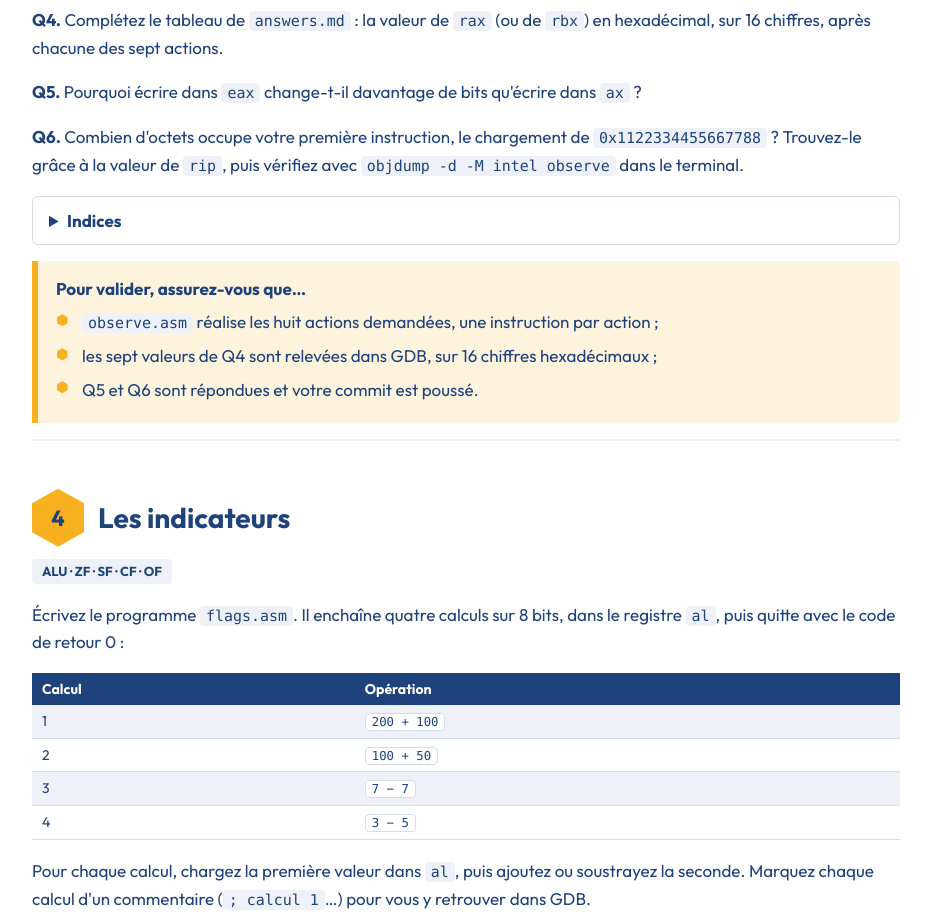
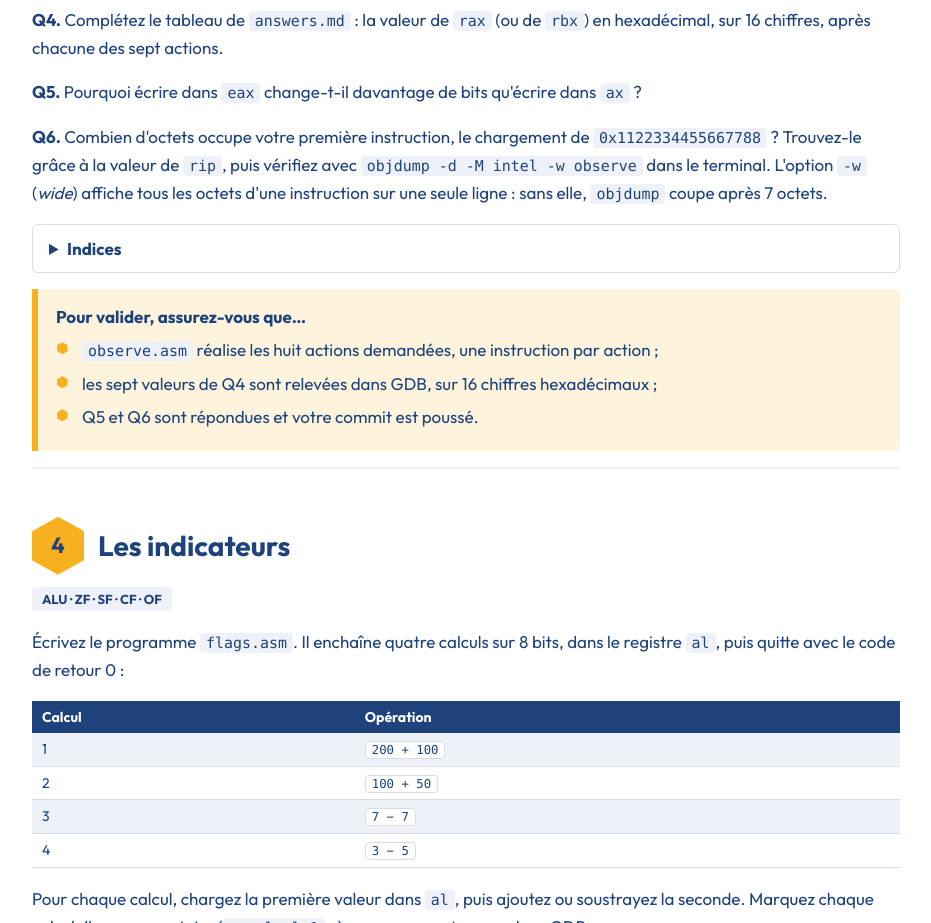
Before and after one commit to Chris-CHEVALIER/2ASSE-supports, a plain HTML site: page tp/tp1.html in a window 1280 px wide. Shown: the part 7400-8323 px from the top of the page, without its empty margins (174-1105 px from the left). Drawn offline with Linux system fonts and the light colour scheme.

Commit message:
TP1 : objdump -w pour la Q6
Co-Authored-By: Claude Opus 5.5 <noreply@anthropic.com>

```diff
--- a/tp/tp1.html
+++ b/tp/tp1.html
@@ -260,7 +260,7 @@
     <h3>Questions</h3>
     <p><strong>Q4.</strong> Complétez le tableau de <code>answers.md</code> : la valeur de <code>rax</code> (ou de <code>rbx</code>) en hexadécimal, sur 16 chiffres, après chacune des sept actions.</p>
     <p><strong>Q5.</strong> Pourquoi écrire dans <code>eax</code> change-t-il davantage de bits qu'écrire dans <code>ax</code> ?</p>
-    <p><strong>Q6.</strong> Combien d'octets occupe votre première instruction, le chargement de <code>0x1122334455667788</code> ? Trouvez-le grâce à la valeur de <code>rip</code>, puis vérifiez avec <code>objdump -d -M intel observe</code> dans le terminal.</p>
+    <p><strong>Q6.</strong> Combien d'octets occupe votre première instruction, le chargement de <code>0x1122334455667788</code> ? Trouvez-le grâce à la valeur de <code>rip</code>, puis vérifiez avec <code>objdump -d -M intel -w observe</code> dans le terminal. L'option <code>-w</code> (<em>wide</em>) affiche tous les octets d'une instruction sur une seule ligne : sans elle, <code>objdump</code> coupe après 7 octets.</p>
 
     <details>
       <summary>Indices</summary>
```
Also changed, not shown: 1 other file.
